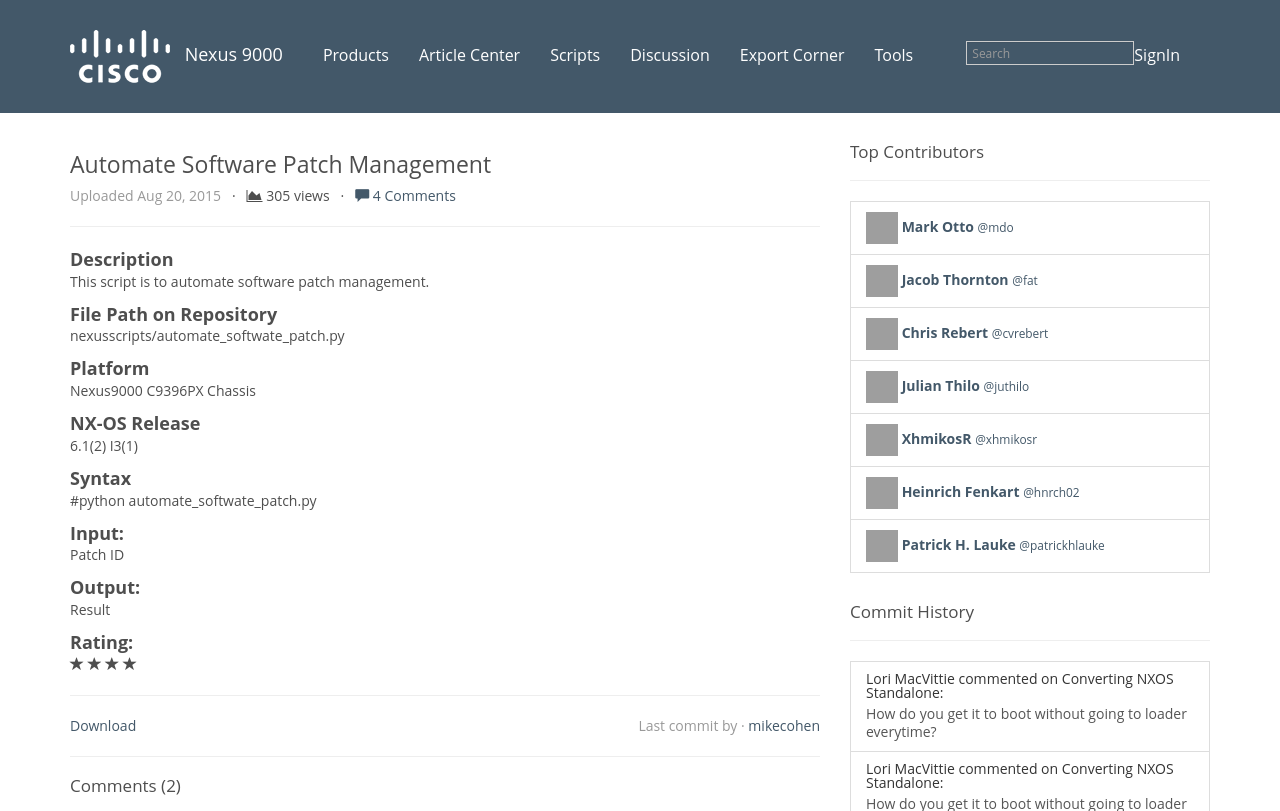
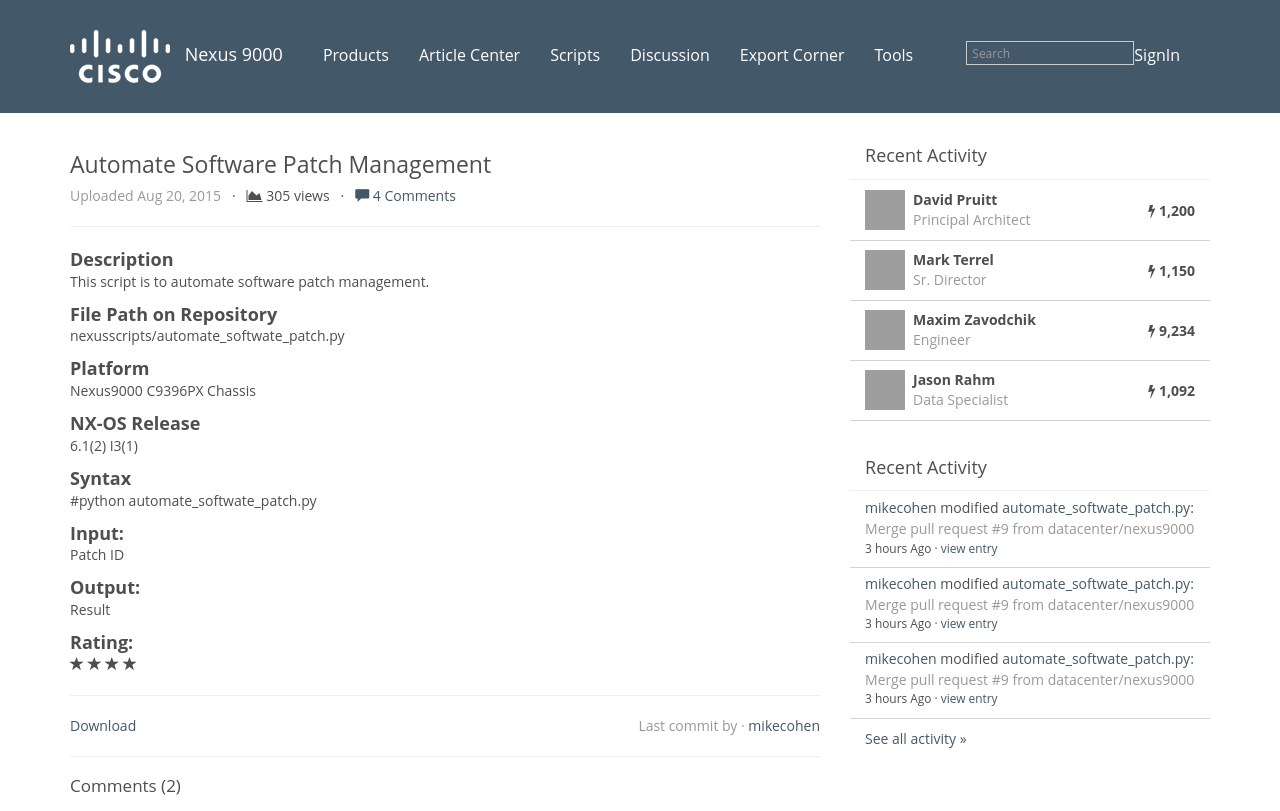
Before and after one commit to gopal1cloud/nexus9k_webportal, a Django app: page /script in a window 1280 px wide. Shown: the top 811 px of the page. Run offline with Django 3.2, Linux system fonts and the light colour scheme; some libraries are stand-ins or nearby versions; some web fonts are replaced; grey boxes are pictures that could not be loaded.

Commit message:
Fixed design issues in script, scripts, article, articles pages.

```diff
--- a/nexus9k/static/css/site.css
+++ b/nexus9k/static/css/site.css
@@ -54,6 +54,37 @@
     padding:5px;
     float:right;
 }
+
+.panel-transparent{
+    box-shadow: none;
+    border:none;
+}
+.panel-transparent > .panel-heading{
+    border:none;
+    border-bottom: 1px solid #eee;
+    background:transparent;
+    font-weight: 500;
+    font-size:18px;
+    box-shadow: none;
+
+}
+
+.panel-transparent >.panel-footer{
+    background:transparent;
+    border:none
+}
+
+.panel-transparent > .panel-body > .list-group{
+    margin:-15px;
+}
+
+.panel-transparent > .panel-body > .list-group > .list-group-item{
+    border:none;
+    border-radius: 0px;
+    background: transparent;
+    border-bottom: 1px solid lightgray;
+}
+
 
 /*registration module*/
 #register-header{
@@ -174,3 +205,13 @@
     margin-top:0px;
     margin-bottom: 0px;
 }
+
+
+.list-group-item > img{
+    float:left;
+    margin-right: 8px;
+}
+
+.list-group-item > .points{
+    margin-top:11px;
+}
--- a/nexus9k/templates/script.html
+++ b/nexus9k/templates/script.html
@@ -57,7 +57,9 @@
                   <img src="https://devcentral.f5.com/profilepic.ashx?userid=114104&amp;w=64&amp;h=64"
                        class="avatar">
                   <h4>
-                    <a href="/article">Converting NXOS Standalone Mode</a>
+                    <a href="/profile">David Pruitt</a> <span class="points"><i class="fa fa-bolt"></i> 1,200</span> ·
+                    <span class="text-muted">Principal Architect</span>
+                    <small class="pull-right">3rd Nov, 2014</small>
                   </h4>
 
                   <p>
@@ -72,7 +74,9 @@
                   <img src="https://devcentral.f5.com/profilepic.ashx?userid=114104&amp;w=64&amp;h=64"
                        class="avatar">
                   <h4>
-                    <a href="/article">Converting NXOS Standalone Mode</a>
+                    <a href="/profile">David Pruitt</a> <span class="points"><i class="fa fa-bolt"></i> 1,200</span> ·
+                    <span class="text-muted">Principal Architect</span>
+                    <small class="pull-right">3rd Nov, 2014</small>
                   </h4>
 
                   <p>
@@ -103,103 +107,87 @@
       <div class="col-md-4">
         <div class="row">
           <div class="col-xs-12">
-            <h4>Top Contributors</h4>
-            <hr/>
-            <div class="list-group bs-team">
+            <div class="panel panel-default panel-transparent">
+              <div class="panel-heading">Recent Activity</div>
+              <div class="panel-body">
+                <div class="list-group">
+              <span class="list-group-item">
+                <img src="http://www.gravatar.com/avatar/bc4ab438f7a4ce1c406aadc688427f2c" alt="@mdo" width="40"
+                     height="40">
+                  <strong>David Pruitt</strong>
+                  <span class="points pull-right"><i class="fa fa-bolt"></i> <strong>1,200</strong></span>
+                <div class="text-muted">Principal Architect</div>
+              </span>
+              <span class="list-group-item">
+                <img src="http://www.gravatar.com/avatar/a98244cbdacaf1c0b55499466002f7a8" alt="@mdo" width="40"
+                     height="40">
+                  <strong>Mark Terrel</strong>
+                  <span class="points pull-right"><i class="fa fa-bolt"></i> <strong>1,150</strong></span>
+                <div class="text-muted">Sr. Director</div>
+              </span>
+              <span class="list-group-item">
+                <img src="http://www.gravatar.com/avatar/edec428c425453955f770095a7d26c50" alt="@mdo" width="40"
+                     height="40">
+                  <strong>Maxim Zavodchik</strong>
+                  <span class="points pull-right"><i class="fa fa-bolt"></i> <strong>9,234</strong></span>
+                <div class="text-muted">Engineer</div>
+              </span>
+              <span class="list-group-item">
+                <img src="http://www.gravatar.com/avatar/0f7dd3ce58a416be5685ea6194f82b11" alt="@mdo" width="40"
+                     height="40">
+                  <strong>Jason Rahm</strong>
+                  <span class="points pull-right"><i class="fa fa-bolt"></i> <strong>1,092</strong></span>
+                <div class="text-muted">Data Specialist</div>
+              </span>
 
-              <div class="list-group-item">
+                </div>
+              </div>
+            </div>
 
-                <a class="team-member" href="https://github.com/mdo">
-                  <img src="http://www.gravatar.com/avatar/bc4ab438f7a4ce1c406aadc688427f2c" alt="@mdo" width="32"
-                       height="32">
-                  <strong>Mark Otto</strong>
-                  <small>@mdo</small>
-                </a>
-              </div>
-
-              <div class="list-group-item">
-
-                <a class="team-member" href="https://github.com/fat">
-                  <img src="http://www.gravatar.com/avatar/a98244cbdacaf1c0b55499466002f7a8" alt="@fat" width="32"
-                       height="32">
-                  <strong>Jacob Thornton</strong>
-                  <small>@fat</small>
-                </a>
-              </div>
-
-              <div class="list-group-item">
-
-                <a class="team-member" href="https://github.com/cvrebert">
-                  <img src="http://www.gravatar.com/avatar/edec428c425453955f770095a7d26c50" alt="@cvrebert" width="32"
-                       height="32">
-                  <strong>Chris Rebert</strong>
-                  <small>@cvrebert</small>
-                </a>
-              </div>
-
-              <div class="list-group-item">
-
-                <a class="team-member" href="https://github.com/juthilo">
-                  <img src="http://www.gravatar.com/avatar/0f7dd3ce58a416be5685ea6194f82b11" alt="@juthilo" width="32"
-                       height="32">
-                  <strong>Julian Thilo</strong>
-                  <small>@juthilo</small>
-                </a>
-              </div>
-
-              <div class="list-group-item">
-
-                <a class="team-member" href="https://github.com/xhmikosr">
-                  <img src="http://www.gravatar.com/avatar/e37759b1ea0125d4e97b1e00b5eed26f" alt="@xhmikosr" width="32"
-                       height="32">
-                  <strong>XhmikosR</strong>
-                  <small>@xhmikosr</small>
-                </a>
-              </div>
-
-              <div class="list-group-item">
-
-                <a class="team-member" href="https://github.com/hnrch02">
-                  <img src="http://www.gravatar.com/avatar/0d53f5d3d3d28bd470f394d98f7ef48f" alt="@hnrch02" width="32"
-                       height="32">
-                  <strong>Heinrich Fenkart</strong>
-                  <small>@hnrch02</small>
-                </a>
-              </div>
-
-              <div class="list-group-item">
-
-                <a class="team-member" href="https://github.com/patrickhlauke">
-                  <img src="http://www.gravatar.com/avatar/357f279672db832fc41a5a2f36559fcb" alt="@patrickhlauke"
-                       width="32" height="32">
-                  <strong>Patrick H. Lauke</strong>
-                  <small>@patrickhlauke</small>
-                </a>
-              </div>
-
-            </div>
           </div>
         </div>
         <div class="row">
           <div class="col-xs-12">
-            <h4>Commit History</h4>
-            <hr/>
-            <div class="list-group">
-              <a href="#" class="list-group-item">
-                <h5 class="list-group-item-heading">Lori MacVittie commented on Converting NXOS Standalone:</h5>
+            <div class="panel panel-default panel-transparent">
+              <div class="panel-heading">Recent Activity</div>
+              <div class="panel-body">
+                <div class="list-group">
+              <span class="list-group-item">
+                <h5 class="list-group-item-heading">
+                  <a href="#">mikecohen</a> modified <a href="#">automate_softwate_patch.py</a>:
+                </h5>
 
-                <p class="list-group-item-text">How do you get it to boot without going to loader everytime?</p>
-              </a>
-              <a href="#" class="list-group-item">
-                <h5 class="list-group-item-heading">Lori MacVittie commented on Converting NXOS Standalone:</h5>
+                <p class="list-group-item-text">
+                  <span class="text-muted">Merge pull request #9 from datacenter/nexus9000</span>
+                  <br>
+                  <small>3 hours Ago · <a href="#">view entry</a></small>
+                </p>
+              </span>
+              <span class="list-group-item">
+                <h5 class="list-group-item-heading">
+                  <a href="#">mikecohen</a> modified <a href="#">automate_softwate_patch.py</a>:
+                </h5>
 
-                <p class="list-group-item-text">How do you get it to boot without going to loader everytime?</p>
-              </a>
-              <a href="#" class="list-group-item">
-                <h5 class="list-group-item-heading">Lori MacVittie commented on Converting NXOS Standalone:</h5>
+                <p class="list-group-item-text">
+                  <span class="text-muted">Merge pull request #9 from datacenter/nexus9000</span>
+                  <br>
+                  <small>3 hours Ago · <a href="#">view entry</a></small>
+                </p>
+              </span>
+              <span class="list-group-item">
+                <h5 class="list-group-item-heading">
+                  <a href="#">mikecohen</a> modified <a href="#">automate_softwate_patch.py</a>:
+                </h5>
 
-                <p class="list-group-item-text">How do you get it to boot without going to loader everytime?</p>
-              </a>
+                <p class="list-group-item-text">
+                  <span class="text-muted">Merge pull request #9 from datacenter/nexus9000</span>
+                  <br>
+                  <small>3 hours Ago · <a href="#">view entry</a></small>
+                </p>
+              </span>
+                </div>
+              </div>
+              <div class="panel-footer"><a href="#">See all activity »</a></div>
             </div>
           </div>
         </div>
```
Also changed, not shown: nexus9k/templates/article.html (+29 -21 lines), nexus9k/templates/articles.html (+65 -16 lines), nexus9k/templates/scripts.html (+59 -38 lines).
